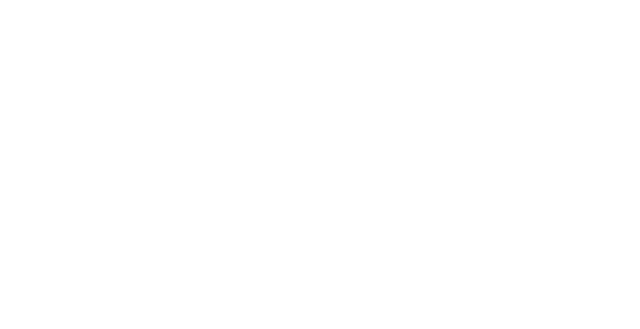
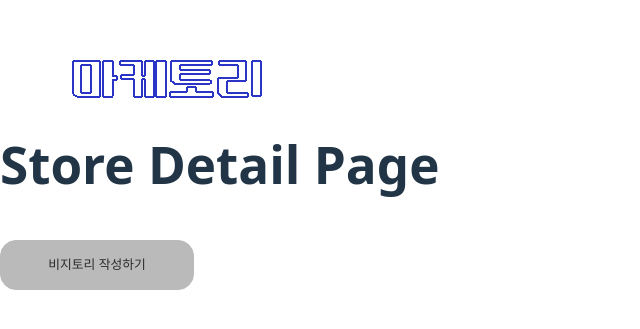
Before and after one commit to LikeLionHGU/Shichimi_Front, a React (Vite) app: page /store in a window 1280 px wide. Before the commit this address had no page. Shown: the part 231-560 px from the top of the page, without its empty margins (0-640 px from the left). Built offline with nearby package versions, Linux system fonts and the light colour scheme; the HTML template or start-up script is replaced by a standard one.

Commit message:
feat: DetailPage tmi btn init

```diff
--- a/src/App.jsx
+++ b/src/App.jsx
@@ -10,7 +10,7 @@
         <Routes>
           <Route element={<MainLayout/>}>
             <Route path="/" element={<Home />} />
-            <Route path="/store/:id" element={<StoreDetail />} />
+            <Route path="/store" element={<StoreDetail />} />
           </Route>
         </Routes>
     </BrowserRouter>
--- /dev/null
+++ b/src/components/common/detail_Tmi_btn.jsx
@@ -0,0 +1,46 @@
+import React, {useEffect , useState } from "react";
+import styled from "styled-components";
+import {Link, NavLink } from "react-router-dom";
+import { GlobalStyle, themeColors } from "../../assets/styles/StyledComponents";
+
+const Tmi_box= styled.div`
+  display: flex;
+`;
+
+const GrayTmiBtn = styled.button`
+  display: flex;
+  flex-direction: column;
+  justify-content: center;
+  align-content: center;
+  align-items: center;
+  margin-top: 3%;
+  border: 1px solid ${themeColors.gray.color};
+  border-radius: 16px;
+  background-color: ${themeColors.gray.color};
+  width: 15vw;
+  height: 6vh;
+  color: ${themeColors.black.color};
+  font-weight: bold;
+  font-size: 1vw;
+
+  &:hover{
+    cursor: pointer;
+    box-shadow: 0 2px 0 ${themeColors.black.color};
+  }
+`;
+
+
+
+function Main_Tmi_btn () {
+  return (
+    <>
+      <Tmi_box>
+        <GrayTmiBtn as={Link} to="/add" style={{textDecoration: "none"}}>
+          <p>비지토리 작성하기</p>
+        </GrayTmiBtn>
+      </Tmi_box>
+    </>
+  )
+}
+
+export default Main_Tmi_btn;
--- a/src/pages/Home.jsx
+++ b/src/pages/Home.jsx
@@ -3,7 +3,7 @@
 import LikeButton from "../components/LikeButton";
 import MapComponents from "../components/MapComponents";
 import PopularContainer from "../components/PopularContainer";
-import MainTmi_btn from "../components/common/Tmi_btn";
+import MainTmi_btn from "../components/common/main_Tmi_btn";
 
 const Page = styled.div`
   display: flex;
--- a/src/pages/StoreDetail.jsx
+++ b/src/pages/StoreDetail.jsx
@@ -1,6 +1,8 @@
 import React, { useEffect, useState } from "react";
 import styled from "styled-components";
-import { GlobalStyle } from "../assets/styles/StyledComponents";
+import { GlobalStyle, themeColors } from "../assets/styles/StyledComponents";
+
+import Detail_Tmi_Btn from "../components/common/detail_Tmi_btn";
 
 
 
@@ -8,6 +10,7 @@
   return(
     <>
       <h1>Store Detail Page</h1>
+      <Detail_Tmi_Btn />
     </>
   );
 };
```
Also changed, not shown: src/assets/images/Group 141.svg, src/components/common/main_Tmi_btn.jsx (renamed from src/components/common/Tmi_btn.jsx).
